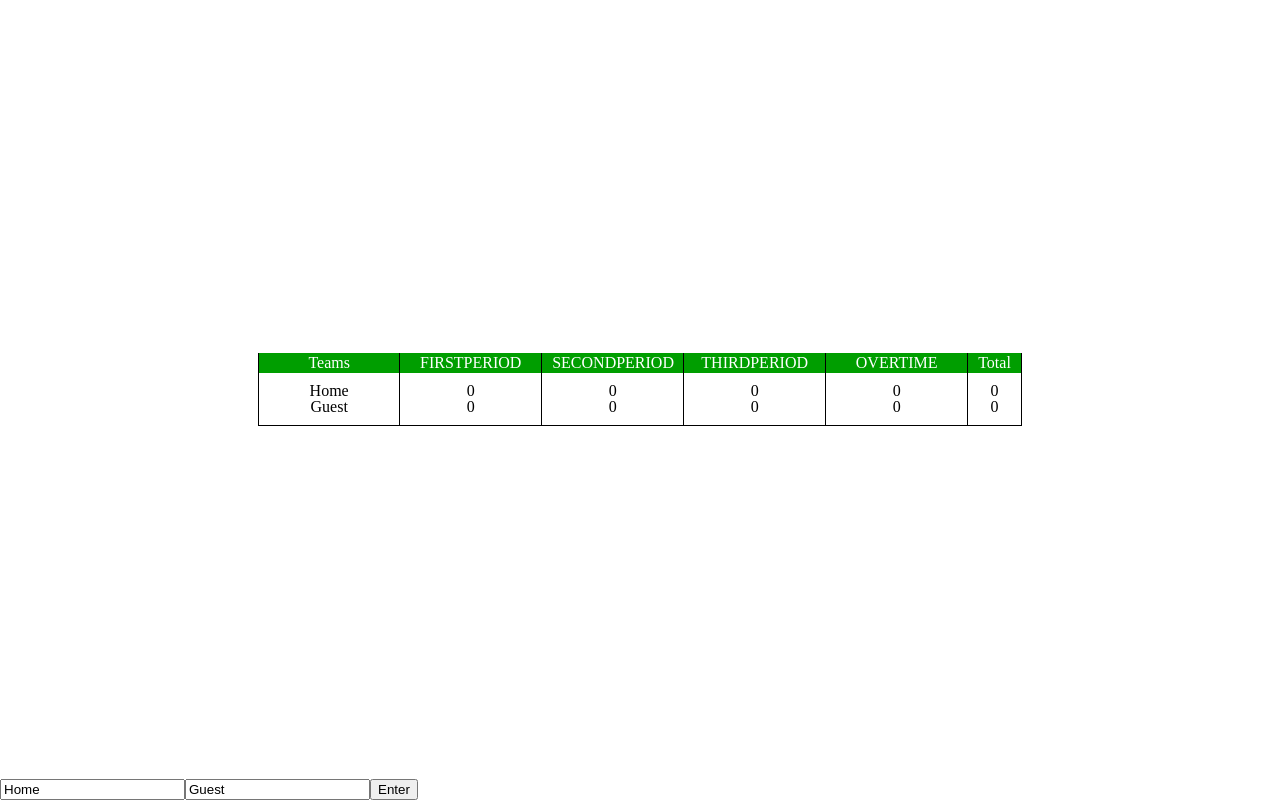
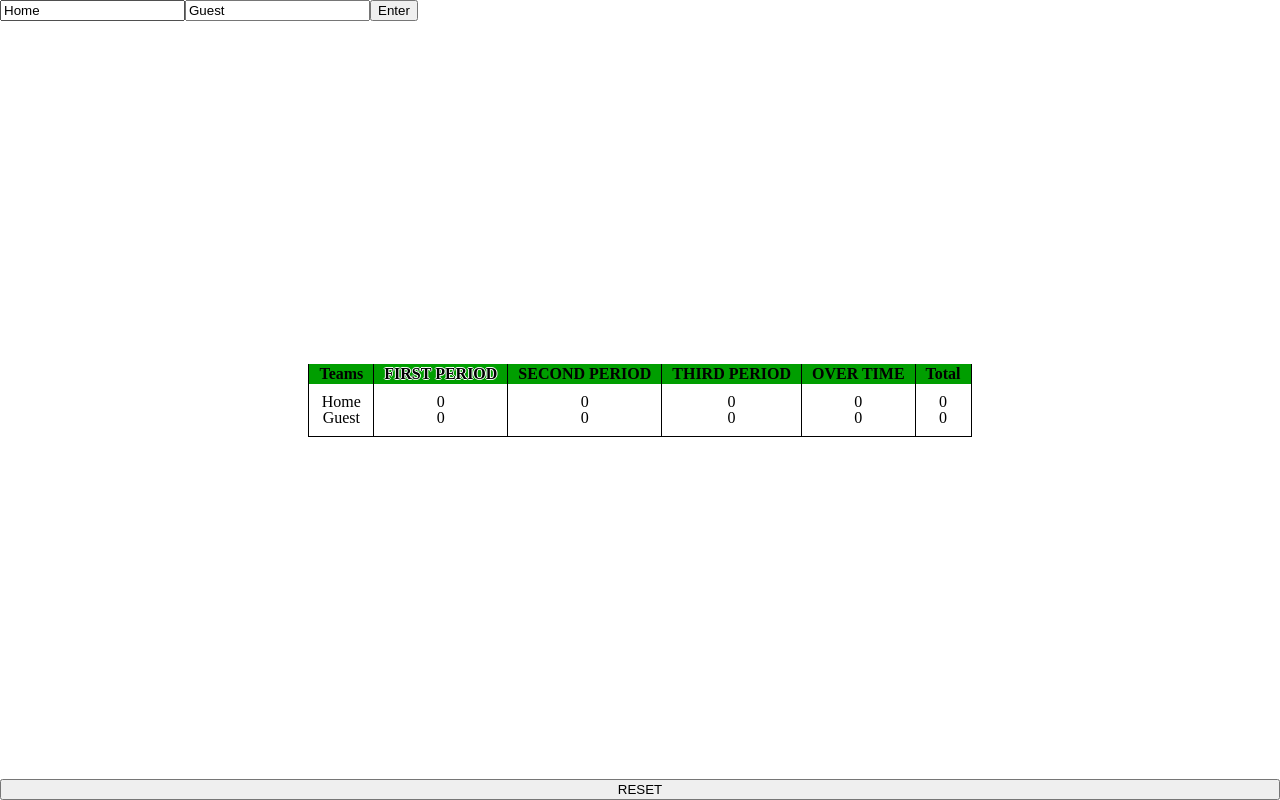
Before and after one commit to DerekPixel/hockey-shot-clock, a React (Create React App) app: page / in a window 1280 px wide. Built offline with nearby package versions, Linux system fonts and the light colour scheme.

Commit message:
minor changes

```diff
--- a/src/App.css
+++ b/src/App.css
@@ -91,7 +91,7 @@ ShotsGrid
   border-top: none;
   display: flex;
   flex-direction: column;
-  width: 8.875rem;
+  max-width: 10rem;
 }
 
 .period {
@@ -99,8 +99,9 @@ ShotsGrid
 }
 
 .period-title {
-  color: white;
+  color: black;
   background-color: hsl(120, 100%, 31%);
+  font-weight: bold;
   padding: 0.125rem 0.625rem 0.125rem 0.625rem;
   height: max-content;
   width: 100%;
@@ -131,7 +132,7 @@ ShotsGrid
   border-bottom: 1px solid black;
 }
 
-@media screen and (max-width: 765px) {
+@media screen and (max-width: 800px) {
   .shots-grid {
     flex-direction: column;
     justify-content: center;
@@ -162,6 +163,8 @@ ShotsGrid
     border-bottom: none;
     border-left: 1px solid black;
     border-right: 1px solid black;
+    max-width: none;
+    width: 10rem;
   }
 
   .period {
--- a/src/App.jsx
+++ b/src/App.jsx
@@ -27,6 +27,11 @@ function App() {
     };
 
     return shots;
+  }
+
+  function resetShotsObjectAndCurrentPeriod() {
+    setShotsObject(initilizeShotsObject());
+    setCurrentPeriod('firstPeriod');
   }
 
   // function useKey(key) {
@@ -139,17 +144,21 @@ function App() {
 
   return (
     <div className="App">
-      <ShotsGrid
-        shotsObject={shotsObject}
-        setShotsObject={(obj) => {setShotsObject(obj)}}
-        teamNames={teamNames}
-      />
-
       <TeamNameInputs
         teamNames={teamNames}
         setTeamNames={(obj) => setTeamNames(obj)}
         setTeamNameInputsInFocus={(bool) => setTeamNameInputsInFocus(bool)}
       />
+      <ShotsGrid
+        shotsObject={shotsObject}
+        setShotsObject={(obj) => {setShotsObject(obj)}}
+        currentPeriod={currentPeriod}
+        teamNames={teamNames}
+      />
+      <button
+        onClick={() => resetShotsObjectAndCurrentPeriod()}
+      >RESET</button>
+
     </div>
   );
 }
--- a/src/Components/ShotsGrid.jsx
+++ b/src/Components/ShotsGrid.jsx
@@ -1,7 +1,7 @@
 import React from 'react'
 // import useWindowDimensions from '../Hooks/useWindowDimensions';
 
-function ShotsGrid({shotsObject, setShotsObject, teamNames}) {
+function ShotsGrid({shotsObject, setShotsObject, currentPeriod, teamNames}) {
 
   // const {height, width} = useWindowDimensions();
 
@@ -22,7 +22,11 @@ function ShotsGrid({shotsObject, setShotsObject, teamNames}) {
       >
         <h4
           className='period-title'
-        >{periodKeyname.toUpperCase()}</h4>
+          style={{
+            // color: periodKeyname === currentPeriod ? 'red' : 'black'
+            textShadow: periodKeyname === currentPeriod && '-1px 0 white, 0 1px white, 1px 0 white, 0 -1px white'
+          }}
+        >{shotsObject[periodKeyname].period.toUpperCase()}</h4>
 
         <div
           className='period-shots'
```
